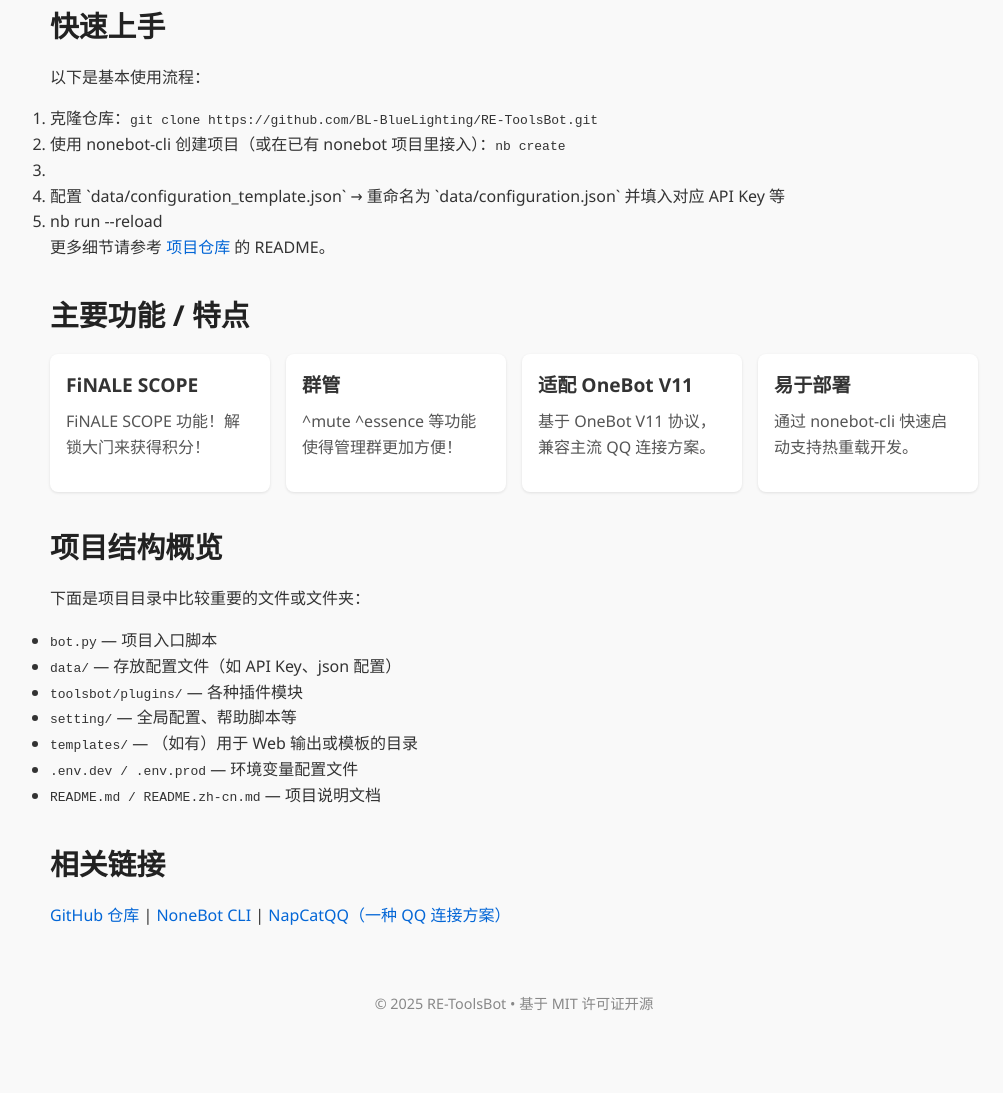
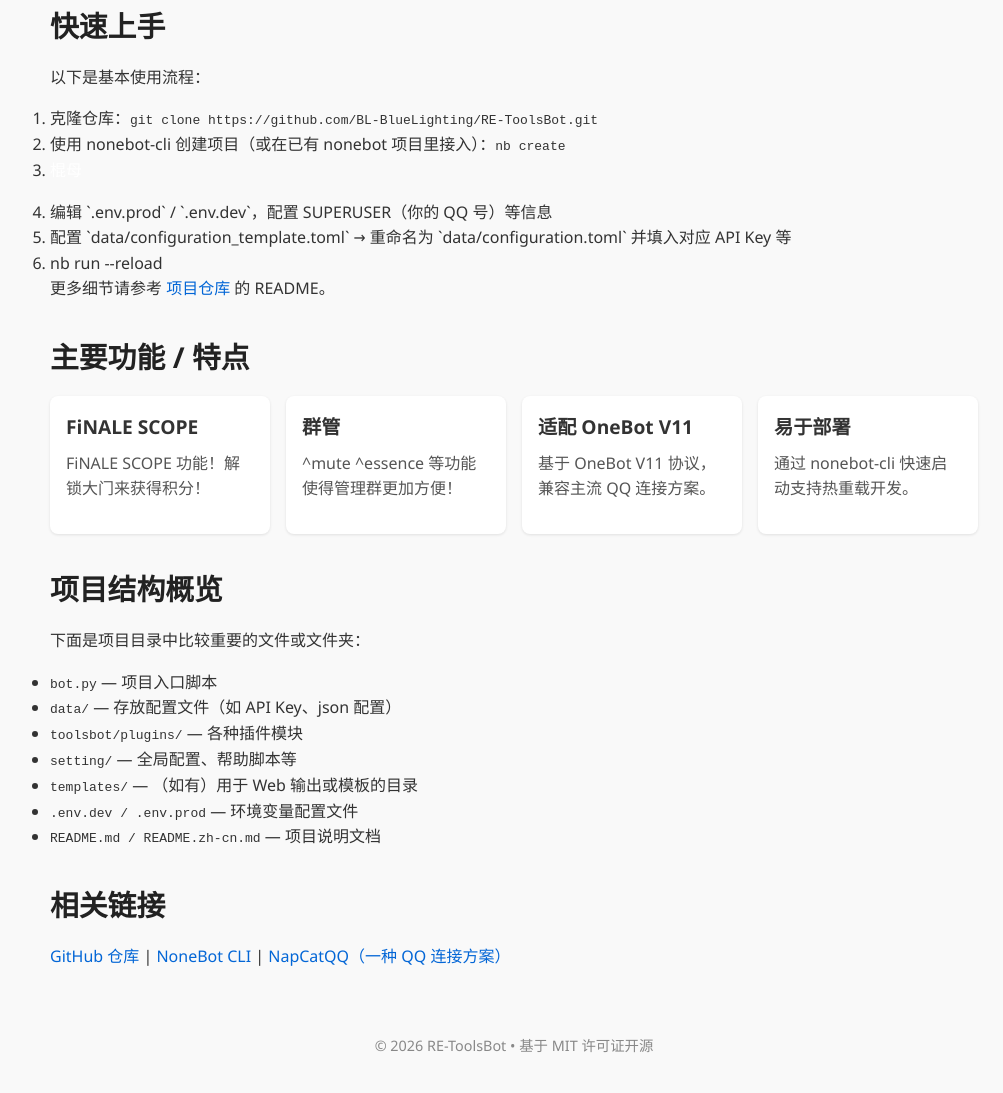
Before and after one commit to BL-BlueLighting/RE-ToolsBot, a plain HTML site: page index.html in a window 1280 px wide. Shown: the part 415-1508 px from the top of the page, without its empty margins (126-1129 px from the left). Before the commit the page ends 1478 px from the top, so only its background shows below. Drawn offline with Linux system fonts and the light colour scheme.

Commit message:
Update year in footer and modify configuration steps

```diff
--- a/index.html
+++ b/index.html
@@ -117,8 +117,9 @@
       <ol>
         <li>克隆仓库：<code>git clone https://github.com/BL-BlueLighting/RE-ToolsBot.git</code></li>
         <li>使用 nonebot-cli 创建项目（或在已有 nonebot 项目里接入）：<code>nb create</code></li>
-        <li 编辑 `.env.prod` / `.env.dev`，配置 SUPERUSER（你的 QQ 号）等信息</li>
-        <li>配置 `data/configuration_template.json` → 重命名为 `data/configuration.json` 并填入对应 API Key 等</li>
+        <li><p style="color: white;">棍母</p></li>
+        <li>编辑 `.env.prod` / `.env.dev`，配置 SUPERUSER（你的 QQ 号）等信息</li>
+        <li>配置 `data/configuration_template.toml` → 重命名为 `data/configuration.toml` 并填入对应 API Key 等</li>
         <li 启动机器人：<code>nb run --reload</code></li>
       </ol>
       <p>更多细节请参考 <a href="https://github.com/BL-BlueLighting/RE-ToolsBot">项目仓库</a> 的 README。</p>
@@ -170,7 +171,7 @@
     </section>
 
     <footer>
-      © 2025 RE-ToolsBot • 基于 MIT 许可证开源
+      © 2026 RE-ToolsBot • 基于 MIT 许可证开源
     </footer>
   </div>
 </body>
```
